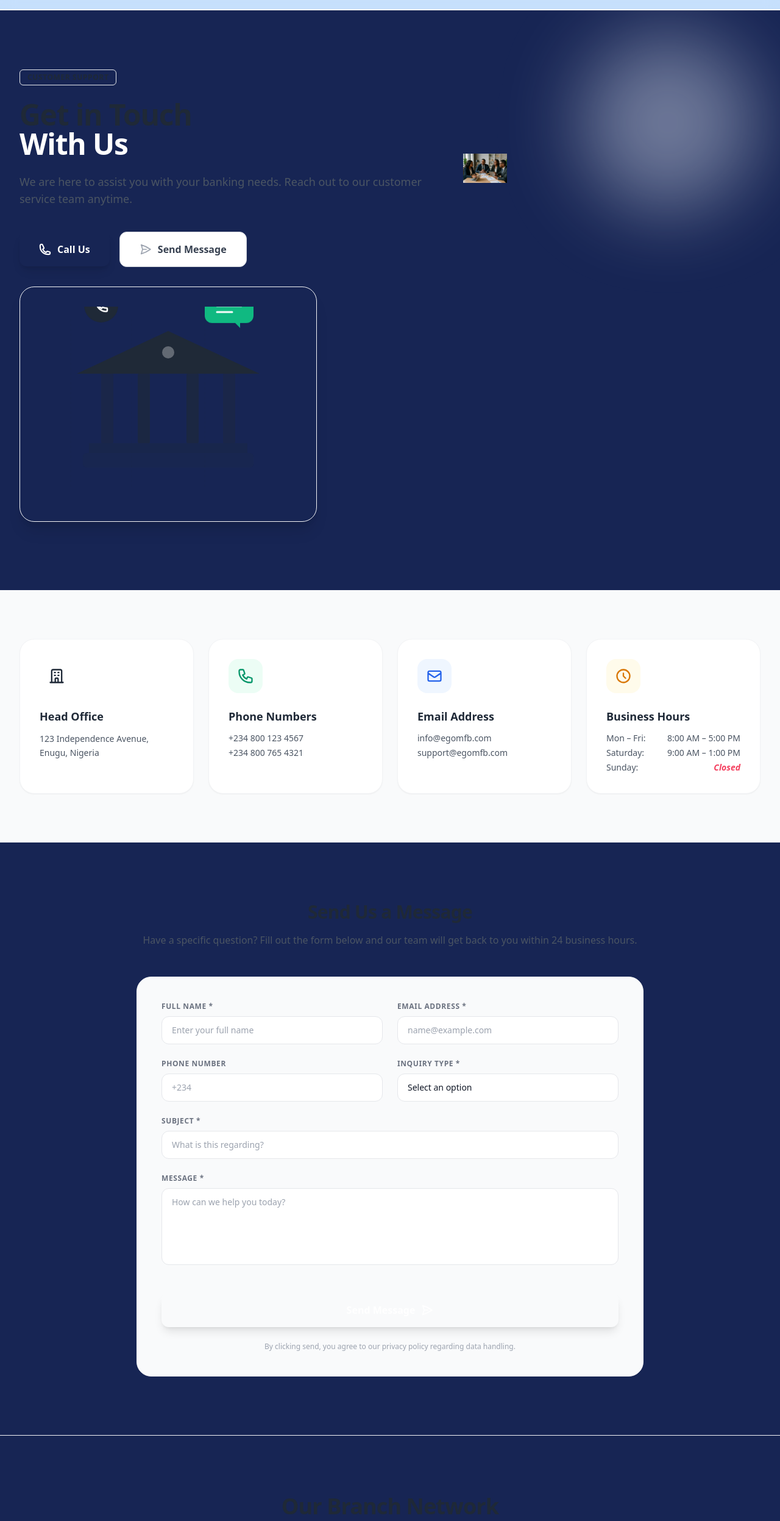
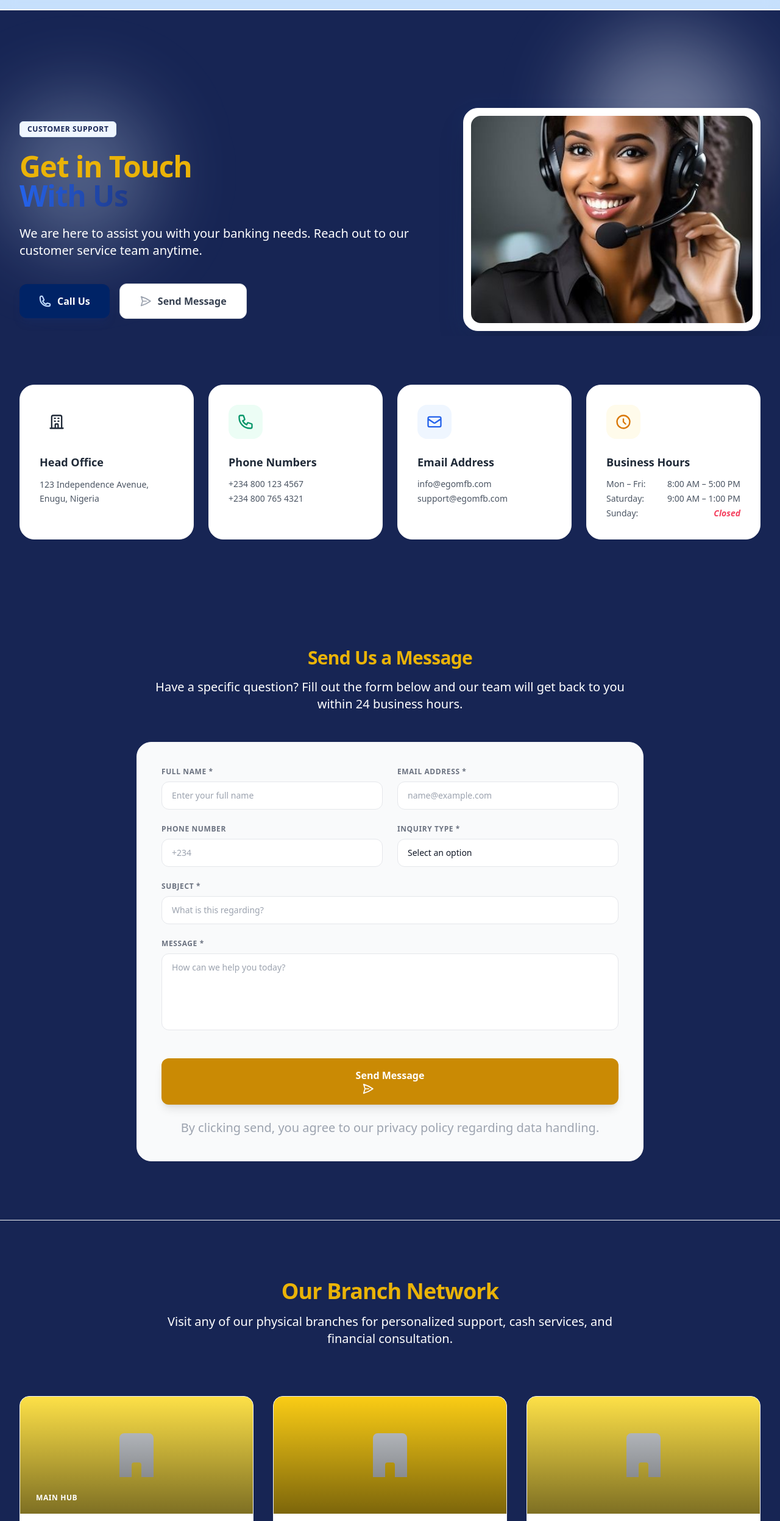
Before and after one commit to Juliet-Aneke/ego-microfinance-bank, a website: page contact.html in a window 1280 px wide. Shown: the part 65-2560 px from the top of the page at 61% size. Drawn offline with nearby package versions, Linux system fonts and the light colour scheme.

Commit message:
add new features

```diff
--- a/contact.html
+++ b/contact.html
@@ -16,36 +16,36 @@
     <!-- Shared Navigation Menu Injection Target -->
     <div id="navbar-placeholder"></div>
   <main class="min-h-screen bg-blue-950 text-gray-800 font-sans">
-    <section id="contact-hero" class="relative overflow-hidden dark:bg-gray-950 pt-16 pb-20 lg:pt-24 lg:pb-28 transition-colors duration-300 border-t border-gray-100 dark:border-gray-900">
+    <section id="contact-hero" class="relative overflow-hidden bg-blue-950 pt-32 pb-20 lg:pt-40 lg:pb-2 transition-colors duration-300 border-t border-gray-100 dark:border-gray-900">
 
-  <div class="absolute top-1/2 left-0 w-64 h-64 bg-royal-100/30 dark:bg-royal-900/5 rounded-full blur-3xl pointer-events-none transform -translate-y-1/2"></div>
+  <div class="absolute top-1/2 left-0 w-64 h-64 bg-blue-100/30 dark:bg-blue-900/5 rounded-full blur-3xl pointer-events-none transform -translate-y-1/2"></div>
   <div class="absolute top-10 right-10 w-72 h-72 bg-blue-50/40 dark:bg-blue-900/5 rounded-full blur-3xl pointer-events-none"></div>
 
   <div class="relative max-w-7xl mx-auto px-4 sm:px-6 lg:px-8">
     <div class="grid grid-cols-1 lg:grid-cols-12 gap-12 lg:gap-8 items-center">
 
-      <div class="lg:col-span-7 space-y-6 text-center lg:text-left">
+      <div class="lg:col-span-7 space-y-6 text-center lg:text-left order-2 lg:order-1">
 
-        <div class="inline-flex items-center space-x-2 bg-royal-50 dark:bg-royal-950/60 border border-royal-100 dark:border-royal-900/50 px-3 py-1 rounded-md">
-          <span class="text-xs font-bold uppercase tracking-wider text-royal-700 dark:text-royal-400">
+        <div class="inline-flex items-center space-x-2 bg-blue-50 dark:bg-blue-950/60 border border-blue-100 dark:border-blue-900/50 px-3 py-1 rounded-md">
+          <span class="text-xs font-bold uppercase tracking-wider text-blue-950 dark:text-blue-400">
             Customer Support
           </span>
         </div>
 
-        <h1 class="text-4xl sm:text-5xl font-extrabold text-royal-950 dark:text-white tracking-tight leading-[1.15]">
+        <h1 class="text-4xl sm:text-5xl font-extrabold text-yellow-500 dark:text-white tracking-tight leading-[1.15]">
           Get in Touch <br class="hidden sm:inline">
-          <span class="bg-clip-text text-transparent bg-white dark:from-royal-400 dark:to-royal-200">
+          <span class="bg-clip-text text-transparent bg-gradient-to-r from-blue-600 to-blue-900 dark:from-blue-400 dark:to-blue-200">
             With Us
           </span>
         </h1>
 
-        <p class="text-base sm:text-lg text-gray-600 dark:text-gray-400 max-w-2xl mx-auto lg:mx-0 leading-relaxed">
+        <p class="text-base sm:text-lg lg:text-xl text-white max-w-2xl mx-auto lg:mx-0 leading-relaxed">
           We are here to assist you with your banking needs. Reach out to our customer service team anytime.
         </p>
 
         <div class="flex flex-col sm:flex-row items-center justify-center lg:justify-start gap-4 pt-4">
-          <a href="tel:+2348000000000" class="w-full sm:w-auto inline-flex items-center justify-center px-8 py-4 text-base font-bold text-white bg-royal-600 hover:bg-royal-700 dark:bg-royal-600 dark:hover:bg-royal-500 rounded-xl shadow-lg shadow-royal-600/15 hover:shadow-royal-600/25 transition-all duration-200 transform hover:-translate-y-0.5 active:translate-y-0 group">
-            <svg class="w-5 h-5 mr-2.5 text-royal-200 group-hover:scale-110 transition-transform" fill="none" stroke="currentColor" stroke-width="2.5" viewBox="0 0 24 24">
+          <a href="tel:+2348000000000" class="w-full sm:w-auto inline-flex items-center justify-center px-8 py-4 text-base font-bold text-white bg-[#002366] hover:bg-blue-900 rounded-xl shadow-lg shadow-blue-900/15 transition-all duration-200 transform hover:-translate-y-0.5 active:translate-y-0 group">
+            <svg class="w-5 h-5 mr-2.5 text-blue-200 group-hover:scale-110 transition-transform" fill="none" stroke="currentColor" stroke-width="2.5" viewBox="0 0 24 24">
               <path stroke-linecap="round" stroke-linejoin="round" d="M2.25 6.75c0 8.284 6.716 15 15 15h2.25a2.25 2.25 0 002.25-2.25v-1.372c0-.516-.351-.966-.852-1.091l-4.423-1.106c-.44-.11-.902.055-1.173.417l-1.514 2.02a13.728 13.728 0 01-6.505-6.505l2.02-1.514c.362-.272.527-.734.417-1.173L6.963 3.102a1.125 1.125 0 00-1.091-.852H4.5A2.25 2.25 0 002.25 4.5v2.25z" />
             </svg>
             Call Us
@@ -58,53 +58,22 @@
             Send Message
           </a>
         </div>
-
       </div>
 
-      <div>
-        <img src="./asset/board-meeting.jpg" alt="">
-      </div>
+      <div class="lg:col-span-5 relative order-1 lg:order-2">
+        <div class="absolute -inset-2 bg-gradient-to-tr from-blue-500/20 to-transparent rounded-3xl opacity-40 blur-lg" aria-hidden="true"></div>
 
-      <div class="lg:col-span-5 relative flex items-center justify-center">
-        <div class="absolute -inset-1 bg-gradient-to-tr from-royal-100 to-blue-50 dark:from-royal-950/20 dark:to-blue-950/20 rounded-3xl blur-xl opacity-70"></div>
-
-        <div class="relative w-full max-w-md lg:max-w-none bg-gradient-to-b from-royal-50/50 to-white dark:from-gray-900 dark:to-gray-950 p-6 sm:p-8 rounded-3xl border border-gray-100 dark:border-gray-800 shadow-xl">
-          <svg class="w-full h-auto text-royal-600 dark:text-royal-400 max-h-[320px]" viewBox="0 0 400 320" fill="none" xmlns="http://www.w3.org/2000/svg">
-            <line x1="40" y1="20" x2="40" y2="300" stroke="currentColor" stroke-opacity="0.05" stroke-width="2" stroke-dasharray="4 4" />
-            <line x1="140" y1="20" x2="140" y2="300" stroke="currentColor" stroke-opacity="0.05" stroke-width="2" stroke-dasharray="4 4" />
-            <line x1="260" y1="20" x2="260" y2="300" stroke="currentColor" stroke-opacity="0.05" stroke-width="2" stroke-dasharray="4 4" />
-
-            <rect x="60" y="240" width="280" height="24" rx="6" fill="currentColor" fill-opacity="0.15" />
-            <rect x="70" y="224" width="260" height="16" fill="currentColor" fill-opacity="0.25" />
-
-            <rect x="90" y="110" width="20" height="114" rx="2" fill="currentColor" fill-opacity="0.4" />
-            <rect x="150" y="110" width="20" height="114" rx="2" fill="currentColor" fill-opacity="0.6" />
-            <rect x="230" y="110" width="20" height="114" rx="2" fill="currentColor" fill-opacity="0.6" />
-            <rect x="290" y="110" width="20" height="114" rx="2" fill="currentColor" fill-opacity="0.4" />
-
-            <path d="M50 110L200 40L350 110H50Z" fill="currentColor" />
-            <circle cx="200" cy="75" r="10" fill="white" fill-opacity="0.3" />
-
-            <g class="animate-bounce" style="animation-duration: 4s;">
-              <rect x="260" y="50" width="80" height="44" rx="12" fill="#10B981" />
-              <path d="M310 94L318 102V94H310Z" fill="#10B981" />
-              <line x1="280" y1="66" x2="320" y2="66" stroke="white" stroke-width="3" stroke-linecap="round" />
-              <line x1="280" y1="76" x2="305" y2="76" stroke="white" stroke-width="3" stroke-linecap="round" />
-            </g>
-
-            <g class="animate-bounce" style="animation-duration: 5s; animation-delay: 1s;">
-              <circle cx="90" cy="70" r="28" fill="currentColor" />
-              <path d="M84 62C82.8954 62 82 62.8954 82 64C82 72.8366 89.1634 80 98 80C99.1046 80 100 79.1046 100 78V75.5C100 74.9477 99.5523 74.5 99 74.5C96.9312 74.5 94.9465 74.0657 93.1436 73.284C92.7487 73.1128 92.2904 73.197 91.9863 73.5012L90.5 74.9875C87.4944 73.0844 85.394 70.4357 84.148 67.148L85.5012 65.7948C85.8054 65.4907 85.8896 65.0324 85.7184 64.6375C84.9354 62.8349 84.5 60.8523 84.5 58.784C84.5 58.2317 84.0523 57.784 83.5 57.784H81H84ZM84 62H81" stroke="white" stroke-width="2.5" stroke-linecap="round" />
-            </g>
-          </svg>
+        <div class="relative bg-white dark:bg-gray-900 border border-gray-100 dark:border-gray-800 p-3    rounded-3xl shadow-2xl aspect-[4/3] flex items-center justify-center overflow-hidden group">
+          <img src="./asset/contact.jpg" alt="Ego Microfinance Bank team meeting"class="w-full h-full object-cover rounded-2xl transform group-hover:scale-105 transition-transform duration-700 ease-out">
         </div>
       </div>
 
     </div>
   </div>
-    </section>
+  </section>
 
-    <section class="py-12 md:py-20 bg-gray-50  transition-colors duration-300">
+
+  <section class="py-12 md:py-20 bg-blue-950  transition-colors duration-300">
     <div class="max-w-7xl mx-auto px-4 sm:px-6 lg:px-8">
 
     <div class="grid grid-cols-1 sm:grid-cols-2 lg:grid-cols-4 gap-6">
@@ -170,10 +139,10 @@
     <div class="max-w-4xl mx-auto px-4 sm:px-6 lg:px-8">
 
     <div class="text-center mb-12">
-      <h2 class="text-3xl font-extrabold text-royal-950 dark:text-white tracking-tight">
+      <h2 class="text-3xl font-extrabold text-yellow-500 tracking-tight">
         Send Us a Message
       </h2>
-      <p class="mt-4 text-gray-600 dark:text-gray-400">
+      <p class="mt-4 text-white lg:text-xl">
         Have a specific question? Fill out the form below and our team will get back to you within 24 business hours.
       </p>
     </div>
@@ -230,15 +199,15 @@
 
         <div class="pt-4">
           <button type="submit"
-            class="w-full inline-flex items-center justify-center px-8 py-4 text-base font-bold text-white bg-royal-600 hover:bg-royal-700 dark:bg-royal-600 dark:hover:bg-royal-500 rounded-xl shadow-lg shadow-royal-600/20 hover:shadow-royal-600/30 transition-all duration-200 transform hover:-translate-y-0.5 active:translate-y-0 group">
-            <span>Send Message</span>
+            class="w-full inline-flex items-center justify-center px-8 py-4 text-base font-bold text-white bg-yellow-600 hover:bg-royal-500 rounded-xl shadow-lg shadow-royal-600/20 hover:shadow-royal-600/30 transition-all duration-200 transform hover:-translate-y-0.5 active:translate-y-0 group">
+            <span">Send Message</span>
             <svg class="w-5 h-5 ml-2.5 group-hover:translate-x-1 transition-transform" fill="none" stroke="currentColor" stroke-width="2" viewBox="0 0 24 24">
               <path stroke-linecap="round" stroke-linejoin="round" d="M6 12L3.269 3.126A59.768 59.768 0 0121.485 12 59.77 59.77 0 013.27 20.876L5.999 12zm0 0h7.5" />
             </svg>
           </button>
         </div>
 
-        <p class="text-center text-xs text-gray-400 dark:text-gray-500 mt-4">
+        <p class="text-center text-xs text-gray-400 dark:text-gray-500  lg:text-xl mt-4">
           By clicking send, you agree to our privacy policy regarding data handling.
         </p>
 
@@ -250,10 +219,10 @@
   <div class="max-w-7xl mx-auto px-4 sm:px-6 lg:px-8">
 
     <div class="text-center max-w-3xl mx-auto mb-12 md:mb-20">
-      <h2 class="text-3xl sm:text-4xl font-extrabold text-royal-950 dark:text-white tracking-tight">
+      <h2 class="text-3xl sm:text-4xl font-extrabold text-yellow-500 tracking-tight">
         Our Branch Network
       </h2>
-      <p class="mt-4 text-base text-gray-600 dark:text-gray-400">
+      <p class="mt-4 text-base text-white lg:text-xl">
         Visit any of our physical branches for personalized support, cash services, and financial consultation.
       </p>
     </div>
@@ -262,7 +231,7 @@
 
       <div class="group bg-white dark:bg-gray-900 rounded-2xl overflow-hidden shadow-sm border border-gray-100 dark:border-gray-800 flex flex-col justify-between hover:shadow-md transition-all duration-300">
         <div>
-          <div class="relative h-48 bg-gray-200 dark:bg-gray-800 overflow-hidden">
+          <div class="relative h-48 bg-yellow-300">
             <div class="absolute inset-0 bg-gradient-to-t from-black/50 to-transparent z-10"></div>
             <div class="absolute bottom-4 left-4 z-20">
               <span class="px-2.5 py-1 bg-royal-600 text-white text-xs font-bold uppercase tracking-wider rounded-md">Main Hub</span>
@@ -294,7 +263,7 @@
         </div>
 
         <div class="px-6 pb-6 pt-2">
-          <a href="#branch-details-enugu" class="block w-full py-3 text-center text-sm font-semibold text-gray-700 dark:text-gray-300 bg-gray-50 dark:bg-gray-800 hover:bg-royal-600 hover:text-white dark:hover:bg-royal-600 dark:hover:text-white rounded-xl transition-all duration-200 outline-none">
+          <a href="#branch-details-enugu" class="block w-full py-3 text-center text-sm font-semibold text-blue-950 bg-yellow-400 hover:text-white rounded-xl transition-all duration-200 outline-none">
             View Details
           </a>
         </div>
@@ -302,7 +271,7 @@
 
       <div class="group bg-white dark:bg-gray-900 rounded-2xl overflow-hidden shadow-sm border border-gray-100 dark:border-gray-800 flex flex-col justify-between hover:shadow-md transition-all duration-300">
         <div>
-          <div class="relative h-48 bg-gray-200 dark:bg-gray-800 overflow-hidden">
+          <div class="relative h-48 bg-yellow-400 overflow-hidden">
             <div class="absolute inset-0 bg-gradient-to-t from-black/50 to-transparent z-10"></div>
             <svg class="absolute inset-0 w-full h-full text-gray-300 dark:text-gray-700 p-12 object-cover transform group-hover:scale-105 transition-transform duration-500" fill="currentColor" viewBox="0 0 24 24">
               <path d="M19 21V5a2 2 0 00-2-2H7a2 2 0 00-2 2v16m14 0h2m-2 0h-5m-9 0H3m2 0h5M9 7h1m-1 4h1m4-4h1m-1 4h1m-5 10v-5a1 1 0 011-1h2a1 1 0 011 1v5m-4 0h4"/>
@@ -331,7 +300,7 @@
         </div>
 
         <div class="px-6 pb-6 pt-2">
-          <a href="#branch-details-nsukka" class="block w-full py-3 text-center text-sm font-semibold text-gray-700 dark:text-gray-300 bg-gray-50 dark:bg-gray-800 hover:bg-royal-600 hover:text-white dark:hover:bg-royal-600 dark:hover:text-white rounded-xl transition-all duration-200 outline-none">
+          <a href="#branch-details-nsukka" class="block w-full py-3 text-center text-sm font-semibold text-blue-950 bg-yellow-400 hover:text-white rounded-xl transition-all duration-200 outline-none">
             View Details
           </a>
         </div>
@@ -339,7 +308,7 @@
 
       <div class="group bg-white dark:bg-gray-900 rounded-2xl overflow-hidden shadow-sm border border-gray-100 dark:border-gray-800 flex flex-col justify-between hover:shadow-md transition-all duration-300">
         <div>
-          <div class="relative h-48 bg-gray-200 dark:bg-gray-800 overflow-hidden">
+          <div class="relative h-48 bg-yellow-300 overflow-hidden">
             <div class="absolute inset-0 bg-gradient-to-t from-black/50 to-transparent z-10"></div>
             <svg class="absolute inset-0 w-full h-full text-gray-300 dark:text-gray-700 p-12 object-cover transform group-hover:scale-105 transition-transform duration-500" fill="currentColor" viewBox="0 0 24 24">
               <path d="M19 21V5a2 2 0 00-2-2H7a2 2 0 00-2 2v16m14 0h2m-2 0h-5m-9 0H3m2 0h5M9 7h1m-1 4h1m4-4h1m-1 4h1m-5 10v-5a1 1 0 011-1h2a1 1 0 011 1v5m-4 0h4"/>
@@ -368,7 +337,7 @@
         </div>
 
         <div class="px-6 pb-6 pt-2">
-          <a href="#branch-details-awgu" class="block w-full py-3 text-center text-sm font-semibold text-gray-700 dark:text-gray-300 bg-gray-50 dark:bg-gray-800 hover:bg-royal-600 hover:text-white dark:hover:bg-royal-600 dark:hover:text-white rounded-xl transition-all duration-200 outline-none">
+          <a href="#branch-details-awgu" class="block w-full py-3 text-center text-sm font-semibold text-blue-950 bg-yellow-400 hover:text-white rounded-xl transition-all duration-200 outline-none">
             View Details
           </a>
         </div>
@@ -388,19 +357,19 @@
             <path stroke-linecap="round" stroke-linejoin="round" d="M15 10.5a3 3 0 1 1-6 0 3 3 0 0 1 6 0Z"/>
             <path stroke-linecap="round" stroke-linejoin="round" d="M19.5 10.5c0 7.142-7.5 11.25-7.5 11.25S4.5 17.642 4.5 10.5a7.5 7.5 0 1 1 15 0Z"/>
           </svg>
-          <span class="text-xs font-bold uppercase tracking-wider text-royal-700 dark:text-royal-400">Find Us Physically</span>
+          <span class="text-xs lg:text-xl font-bold uppercase tracking-wider text-white">Find Us Physically</span>
         </div>
-        <h2 class="text-2xl sm:text-3xl font-extrabold text-royal-950 dark:text-white tracking-tight">
+        <h2 class="text-2xl sm:text-3xl font-extrabold text-yellow-500 dark:text-white tracking-tight">
           Head Office Location
         </h2>
-        <p class="text-sm text-gray-500 dark:text-gray-400 mt-1">
+        <p class="text-sm lg:text-xl text-gray-500 dark:text-gray-400 mt-1">
           Pinpointed at 123 Independence Avenue, Enugu, Nigeria.
         </p>
       </div>
 
       <div>
-        <a href="https://maps.google.com" target="_blank" rel="noopener noreferrer" class="inline-flex items-center text-sm font-bold text-royal-600 dark:text-royal-400 hover:text-royal-700 dark:hover:text-royal-300 transition-colors group">
-          <span>Open in Google Maps App</span>
+        <a href="https://maps.google.com" target="_blank" rel="noopener noreferrer" class="inline-flex items-center text-sm font-bold text-yellow-400 hover:text-royal-700 dark:hover:text-royal-300 transition-colors group">
+          <span class="text-white">Open in Google Maps App</span>
           <svg class="w-4 h-4 ml-1.5 transform group-hover:translate-x-0.5 group-hover:-translate-y-0.5 transition-transform" fill="none" stroke="currentColor" stroke-width="2.5" viewBox="0 0 24 24">
             <path stroke-linecap="round" stroke-linejoin="round" d="M13.5 6H5.25A2.25 2.25 0 0 0 3 8.25v10.5A2.25 2.25 0 0 0 5.25 21h10.5A2.25 2.25 0 0 0 18 18.75V10.5m-10.5 6L21 3m0 0h-5.25M21 3v5.25"/>
           </svg>
@@ -416,15 +385,15 @@
 
           <div class="relative mb-4 flex items-center justify-center">
             <div class="absolute w-12 h-12 bg-royal-500/20 rounded-full animate-ping opacity-75"></div>
-            <div class="relative p-4 bg-royal-600 text-white rounded-2xl shadow-lg shadow-royal-600/30">
+            <div class="relative p-4 bg-yellow-400 text-white rounded-2xl shadow-lg shadow-royal-600/30">
               <svg class="w-6 h-6" fill="none" stroke="currentColor" stroke-width="2" viewBox="0 0 24 24">
                 <path stroke-linecap="round" stroke-linejoin="round" d="M2.25 21h19.5m-18-18v18m10.5-18v18m6-13.5V21M6.75 6.75h.75m-.75 3h.75m-.75 3h.75m3-6h.75m-.75 3h.75m-.75 3h.75M6.75 21v-3.375c0-.621.504-1.125 1.125-1.125h2.25c.621 0 1.125.504 1.125 1.125V21M3 3h18v3H3V3Z"/>
               </svg>
             </div>
           </div>
 
-          <h4 class="text-sm font-bold text-royal-950 dark:text-white mb-1">Ego Microfinance Bank Head Office Map View</h4>
-          <p class="text-xs text-gray-500 dark:text-gray-400 max-w-sm">Interactive map container viewport ready for your Google Maps iframe embed target source string token.</p>
+          <h4 class="text-sm lg:text-2xl font-bold text-royal-950 dark:text-white mb-1">Ego Microfinance Bank Head Office Map View</h4>
+          <p class="text-xs lg:text-xl dark:text-gray-400 max-w-50">Interactive map container viewport ready for your Google Maps iframe embed target source string token.</p>
         </div>
 
       </div>
@@ -433,9 +402,9 @@
         <div class="flex items-center space-x-2">
           <span class="w-2 h-2 bg-emerald-500 rounded-full animate-pulse"></span>
           <span class="font-medium text-gray-900 dark:text-gray-200">System Link Status:</span>
-          <span>Coordinates mapped accurately to Independence Ave Hub.</span>
+          <span class="text-xl">Coordinates mapped accurately to Independence Ave Hub.</span>
         </div>
-        <div class="font-semibold text-royal-600 dark:text-royal-400">
+        <div class="font-semibold text-royal-600 dark:text-royal-400 lg:text-sm">
           GPS: 6.4409° N, 7.5123° E
         </div>
       </div>
@@ -448,12 +417,12 @@
 
     <div class="text-center max-w-2xl mx-auto mb-12 md:mb-16">
       <div class="inline-flex items-center space-x-2 bg-royal-50 dark:bg-royal-950/60 border border-royal-100 dark:border-royal-900/50 px-3 py-1 rounded-md mb-3">
-        <span class="text-xs font-bold uppercase tracking-wider text-royal-700 dark:text-royal-400">Got Questions?</span>
+        <span class="text-xl font-bold uppercase tracking-wider text-white">Got Questions?</span>
       </div>
-      <h2 class="text-3xl font-extrabold text-royal-950 dark:text-white tracking-tight">
+      <h2 class="text-3xl font-extrabold text-yellow-500 tracking-tight">
         Frequently Asked Questions
       </h2>
-      <p class="mt-3 text-sm sm:text-base text-gray-600 dark:text-gray-400">
+      <p class="mt-3 text-sm sm:text-base text-white lg:text-xl">
         Quick answers to the most common questions about our banking applications, loan schedules, and support configurations.
       </p>
     </div>
@@ -553,7 +522,7 @@
     </div>
 
     <div class="mt-10 p-4 bg-white dark:bg-gray-900 border border-gray-100 dark:border-gray-800 rounded-2xl text-center text-xs text-gray-500 dark:text-gray-400">
-      <span>Still have pending clarification requests? Our virtual assistant is always active to navigate live resolution workflows.</span>
+      <span class="text-base text-blue-950">Still have pending clarification requests? Our virtual assistant is always active to navigate live resolution workflows.</span>
     </div>
 
   </div>
@@ -571,18 +540,18 @@
         <div class="max-w-2xl space-y-3 text-center lg:text-left">
           <div class="inline-flex items-center space-x-2 bg-royal-800/50 dark:bg-royal-950/80 border border-royal-700/60 px-3 py-1 rounded-md mb-1">
             <span class="w-1.5 h-1.5 bg-emerald-400 rounded-full animate-pulse"></span>
-            <span class="text-[11px] font-bold uppercase tracking-wider text-royal-200">24/7 Priority Support</span>
+            <span class="text-[11px] font-bold uppercase tracking-wider text-white">24/7 Priority Support</span>
           </div>
-          <h2 class="text-2xl sm:text-3xl font-extrabold text-white tracking-tight">
+          <h2 class="text-2xl sm:text-3xl font-extrabold text-yellow-500 tracking-tight">
             Need Immediate Assistance?
           </h2>
-          <p class="text-sm sm:text-base text-royal-100/80 dark:text-gray-400 leading-relaxed max-w-xl mx-auto lg:mx-0">
+          <p class="text-sm sm:text-base text-white lg:text-xl leading-relaxed max-w-50 mx-auto lg:mx-0">
             Our customer support team is available to answer your questions and guide you through our banking services.
           </p>
         </div>
 
         <div class="flex flex-col sm:flex-row items-center gap-4 w-full lg:w-auto">
-          <a href="tel:+2348001234567" class="w-full sm:w-auto inline-flex items-center justify-center px-6 py-3.5 text-sm font-bold text-royal-950 bg-white hover:bg-royal-50 rounded-xl shadow-md transition-all duration-200 transform hover:-translate-y-0.5 active:translate-y-0 group">
+          <a href="tel:+2348001234567" class="w-full sm:w-auto inline-flex items-center justify-center px-6 py-3.5 text-sm font-bold text-royal-950 bg-yellow-400 rounded-xl shadow-md transition-all duration-200 transform hover:-translate-y-0.5 active:translate-y-0 group">
             <svg class="w-4 h-4 mr-2 text-royal-700 group-hover:scale-110 transition-transform" fill="none" stroke="currentColor" stroke-width="2.5" viewBox="0 0 24 24">
               <path stroke-linecap="round" stroke-linejoin="round" d="M2.25 6.75c0 8.284 6.716 15 15 15h2.25a2.25 2.25 0 002.25-2.25v-1.372c0-.516-.351-.966-.852-1.091l-4.423-1.106c-.44-.11-.902.055-1.173.417l-1.514 2.02a13.728 13.728 0 01-6.505-6.505l2.02-1.514c.362-.272.527-.734.417-1.173L6.963 3.102a1.125 1.125 0 00-1.091-.852H4.5A2.25 2.25 0 002.25 4.5v2.25z" />
             </svg>
```
Also changed, not shown: loan-form.html (+1 -1 lines), asset/contact.jpg (added).
